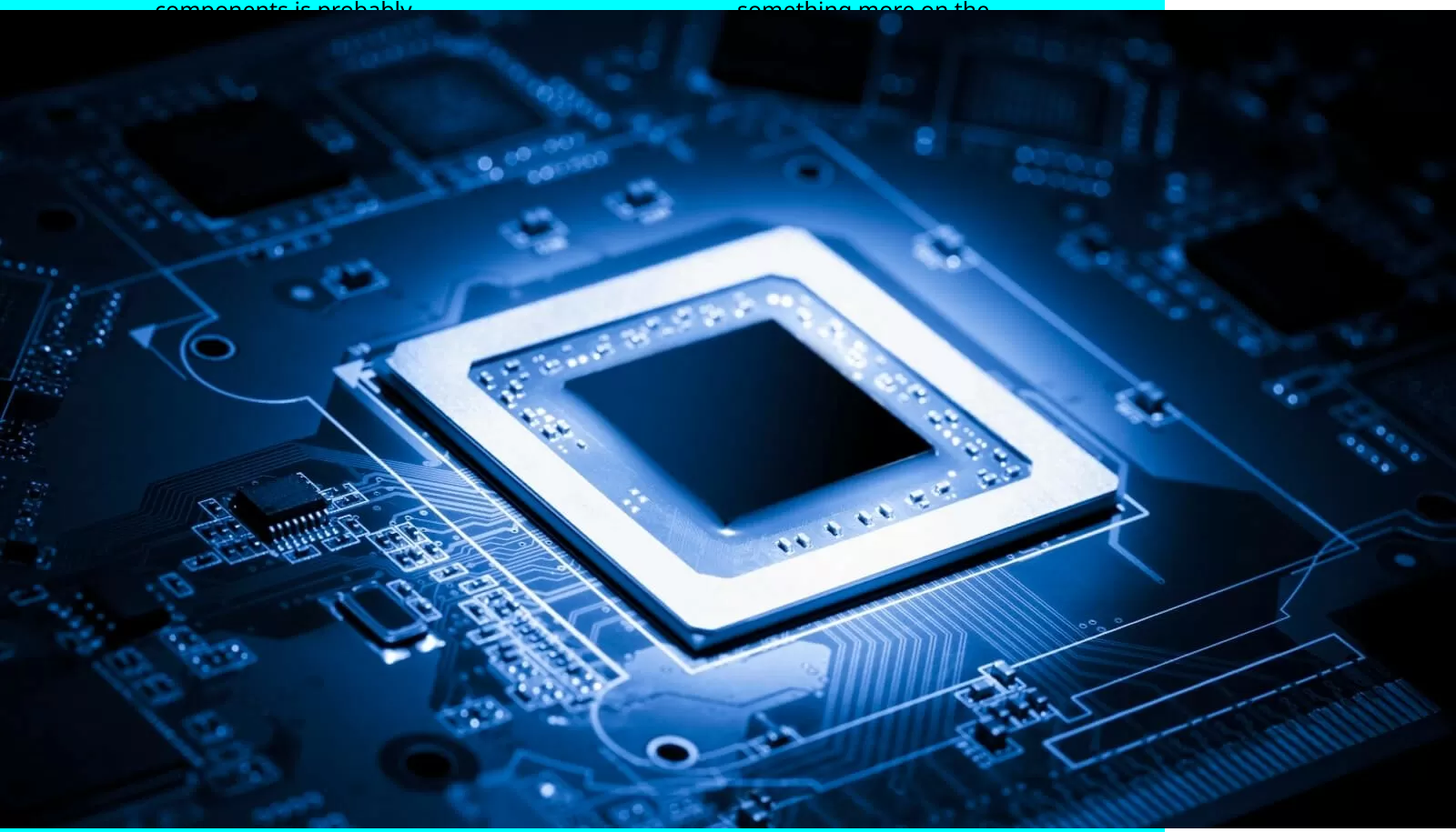
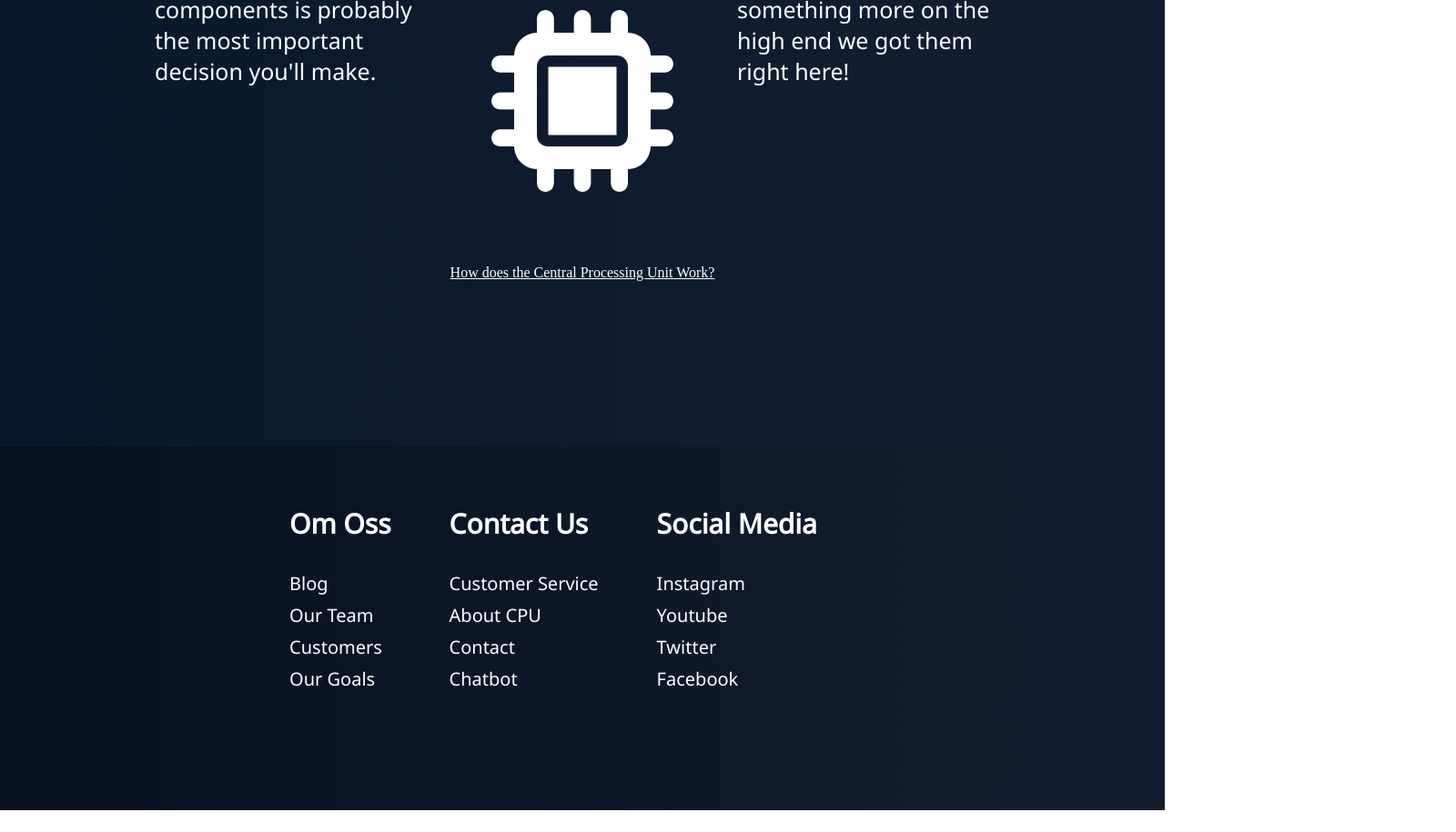
Before and after one commit to wahoolie/Slutprojekt-Webbutveckling-W-, a plain HTML site: page index.html in a window 1280 px wide. Shown: the part 528-1443 px from the top of the page at 91% size, 1600 px wide, since content can reach past the window. After the commit the page ends 1419 px from the top, so only its background shows below. Drawn offline with Linux system fonts and the light colour scheme.

Commit message:
Add files via upload

```diff
--- a/index.html
+++ b/index.html
@@ -8,6 +8,7 @@
     <link rel="preconnect" href="https://fonts.googleapis.com">
     <link rel="preconnect" href="https://fonts.gstatic.com" crossorigin>
     <link href="https://fonts.googleapis.com/css2?family=Noto+Sans:ital@0;1&display=swap" rel="stylesheet">
+    <script src="https://kit.fontawesome.com/1e0fb9091e.js" crossorigin="anonymous"></script>
     <title>Slutprojekt</title>
 </head>
 <body>
@@ -49,11 +50,40 @@
                 we got them right here!</p>
             </div>
           </div>
-
-          <img src="Processor.png" alt="">
-
     </main>
 
-    <footer></footer>
+    <section>
+        <div class="container">
+            <i class="fa-solid fa-microchip"></i>
+            <p class="CPU-Explained"><a href="https://www.youtube.com/watch?v=lxnlyJYZ6Vw" target="_blank" > How does the Central Processing Unit Work?</a></p>
+          </div>
+    </section>
+
+    <footer>
+        <div class="Footer">
+            <div class="Footer_Header_1">
+              <h2>Om Oss</h2>
+              <a href="#">Blog</a>
+              <a href="#">Our Team</a>
+              <a href="#">Customers</a>
+              <a href="#">Our Goals</a>
+            </div>
+            <div class="Footer_Header_2">
+              <h2>Contact Us</h2>
+              <a href="#">Customer Service</a>
+              <a href="#">About CPU</a>
+              <a href="#">Contact</a>
+              <a href="#">Chatbot</a>
+            </div>
+            <div class="Footer_Header_3">
+              <h2>Social Media</h2>
+              <a href="#">Instagram</a>
+              <a href="#">Youtube</a>
+              <a href="#">Twitter</a>
+              <a href="#">Facebook</a>
+            </div>
+          </div>
+    </footer>
+
 </body>
 </html>
--- a/style.css
+++ b/style.css
@@ -2,6 +2,27 @@
     margin: 0;
     padding: 0;
     box-sizing: border-box;
+}
+
+/* Love Focus Hate */
+a:link {
+    color: white;
+}
+
+a:visited {
+    color: white;
+}
+
+a:focus {
+    color: white;
+}
+
+a:hover {
+    color: cornflowerblue;
+}
+
+a:active {
+    color: cornflowerblue;
 }
 
 /* Navbar Kod */
@@ -11,7 +32,9 @@ nav{
     justify-content: space-around;
     align-items: center;
     min-height: 8vh;
-    background-color: black;
+    background: #141E30;  /* fallback for old browsers */
+    background: -webkit-linear-gradient(to right, #06101f, #141E30);  /* Chrome 10-25, Safari 5.1-6 */
+    background: linear-gradient(to right, #06101f, #141E30); /* W3C, IE 10+/ Edge, Firefox 16+, Chrome 26+, Opera 12+, Safari 7+ */
     font-family: 'Noto Sans', sans-serif;
 }
 
@@ -51,7 +74,10 @@ nav{
 
 /* Main content (Bilder, informatio/text) */
 main {
-    background-color: aqua;
+    background: #141E30;  /* fallback for old browsers */
+    background: -webkit-linear-gradient(to right, #09182e, #141E30);  /* Chrome 10-25, Safari 5.1-6 */
+    background: linear-gradient(to right, #09182e, #141E30); /* W3C, IE 10+/ Edge, Firefox 16+, Chrome 26+, Opera 12+, Safari 7+ */
+
 }
 /* Kod från w3schools */
 .column {
@@ -84,4 +110,107 @@ main {
     font-size: 25px;
 }
 
-/* Bild */
+p, h1 {
+    color: white;
+}
+
+.container {
+    height: 60vh;
+    background: #141E30;  /* fallback for old browsers */
+    background: -webkit-linear-gradient(to right, #09182e, #141E30);  /* Chrome 10-25, Safari 5.1-6 */
+    background: linear-gradient(to right, #09182e, #141E30); /* W3C, IE 10+/ Edge, Firefox 16+, Chrome 26+, Opera 12+, Safari 7+ */
+
+}
+
+i {
+    font-size: 200px;
+    color: white;
+    display: inline-block;
+    width: 100%;
+    text-align: center;
+
+}
+
+.CPU-Explained {
+    padding-top: 5rem;
+    display: flex;
+    justify-content: center;
+}
+
+
+/* Footer */
+
+.Footer {
+    background: #141E30;  /* fallback for old browsers */
+    background: -webkit-linear-gradient(to right, #06101f, #141E30);  /* Chrome 10-25, Safari 5.1-6 */
+    background: linear-gradient(to right, #06101f, #141E30); /* W3C, IE 10+/ Edge, Firefox 16+, Chrome 26+, Opera 12+, Safari 7+ */
+    padding-bottom: 4rem;
+    padding-top: 4rem;
+    height: 50vh;
+    display: flex;
+    justify-content: center;
+    flex-wrap: wrap;
+    margin: 0 auto;
+    color: white;
+    font-family: 'Noto Sans', sans-serif;
+}
+
+
+/* Första Columnen*/
+
+.Footer_Header_1 {
+    display: flex;
+    flex-direction: column;
+    margin-right: 4rem;
+    font-size: 20px;
+}
+
+.Footer_Header_1 h2 {
+    margin-bottom: 2rem;
+}
+
+.Footer_Header_1 a {
+    color: white;
+    text-decoration: none;
+    margin-bottom: 0.5rem;
+}
+
+
+/* Andra Columnen*/
+
+.Footer_Header_2 {
+    display: flex;
+    flex-direction: column;
+    margin-right: 4rem;
+    font-size: 20px;
+}
+
+.Footer_Header_2 h2 {
+    margin-bottom: 2rem;
+}
+
+.Footer_Header_2 a {
+    color: white;
+    text-decoration: none;
+    margin-bottom: 0.5rem;
+}
+
+
+/* Tredje Columnen*/
+
+.Footer_Header_3 {
+    display: flex;
+    flex-direction: column;
+    margin-right: 4rem;
+    font-size: 20px;
+}
+
+.Footer_Header_3 h2 {
+    margin-bottom: 2rem;
+}
+
+.Footer_Header_3 a {
+    color: white;
+    text-decoration: none;
+    margin-bottom: 0.5rem;
+}
```
